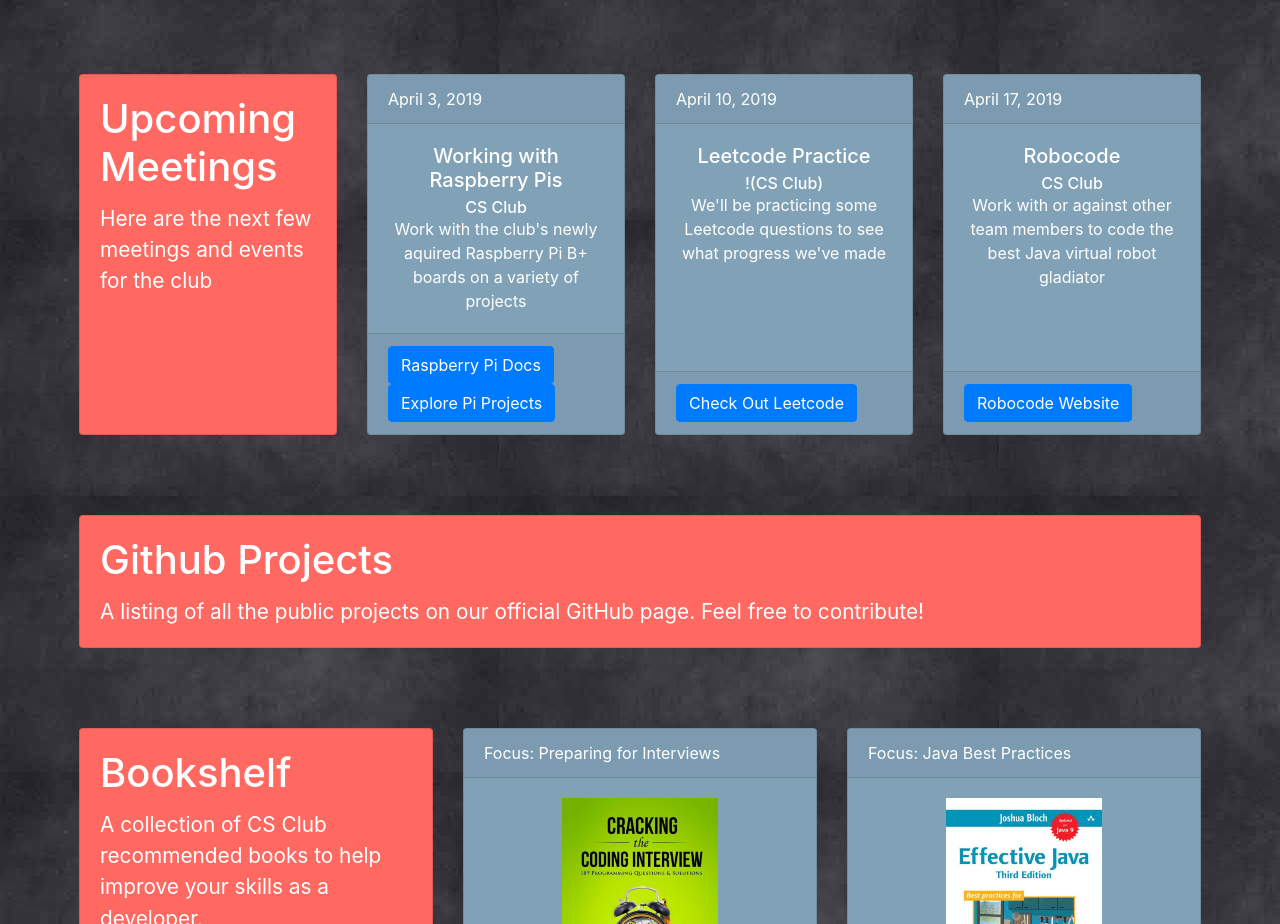
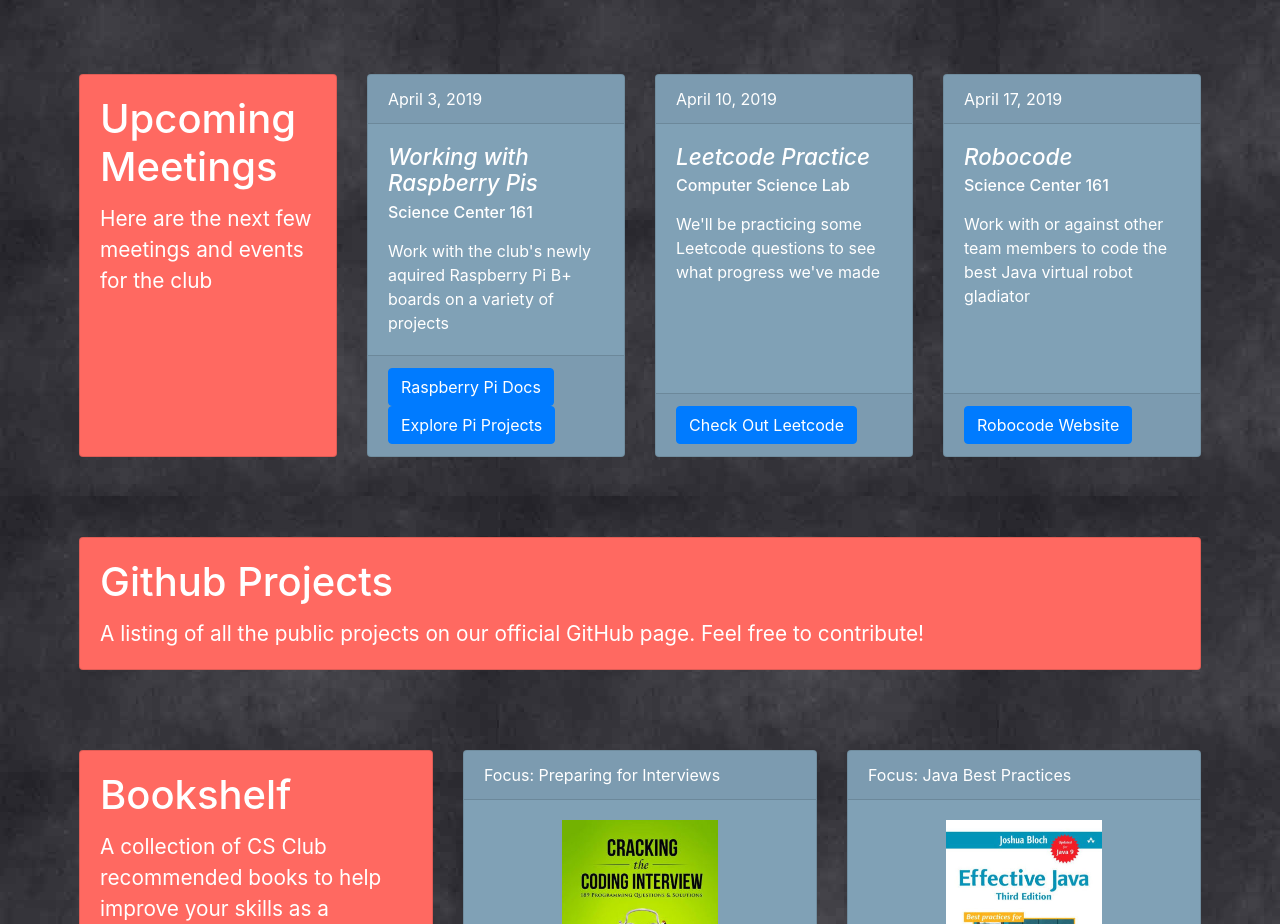
Before and after one commit to csclubksc/CS-Club-Website, a React (Create React App) app: page / in a window 1280 px wide. Shown: the part 1160-2084 px from the top of the page. Built offline with nearby package versions, Linux system fonts and the light colour scheme; no server answers.

Commit message:
Modified styling on meeting summary cards

```diff
--- a/src/App.css
+++ b/src/App.css
@@ -24,12 +24,17 @@ body {
   margin-top: 5em;
 }
 
-.card #meetingItem .card-body {
+#meetingItem .card-body {
   text-align: left;
 }
 
-.card #meetingItem .card-title {
-  font-size: 2em;
+#meetingItem .card-title {
+  font-size: 1.4em;
+  font-style: italic;
+}
+
+#meetingItem .card-subtitle {
+  margin-bottom: 1em;
 }
 
 #logo {
--- a/src/components/MeetingSchedule.js
+++ b/src/components/MeetingSchedule.js
@@ -30,15 +30,17 @@ class MeetingSchedule extends Component {
                     </Card.Body>
                 </Card>
                 <MeetingSummary title="Working with Raspberry Pis"
+                                location="Science Center 161"
                                 description="Work with the club's newly aquired Raspberry Pi B+ boards on a variety of projects"
                                 date="April 3, 2019"
                                 links={this.links[0]}/>
                 <MeetingSummary title="Leetcode Practice"
-                                club_session="!"
+                                location="Computer Science Lab"
                                 description="We'll be practicing some Leetcode questions to see what progress we've made"
                                 date="April 10, 2019"
                                 links={this.links[1]} />
                 <MeetingSummary title="Robocode"
+                                location="Science Center 161"
                                 description="Work with or against other team members to code the best Java virtual robot gladiator"
                                 date="April 17, 2019"
                                 links={this.links[2]} />
--- a/src/components/MeetingSummary.js
+++ b/src/components/MeetingSummary.js
@@ -23,7 +23,7 @@ class MeetingSummary extends Component {
                 <Card.Header>{this.props.date}</Card.Header>
                 <Card.Body>
                     <Card.Title>{this.props.title}</Card.Title>
-                    <Card.Subtitle>{this.props.club_session ? "!(CS Club)" : "CS Club"}</Card.Subtitle>
+                    <Card.Subtitle>{this.props.location}</Card.Subtitle>
                     <Card.Text>{this.props.description}</Card.Text>
                 </Card.Body>
                 <Card.Footer>
```
